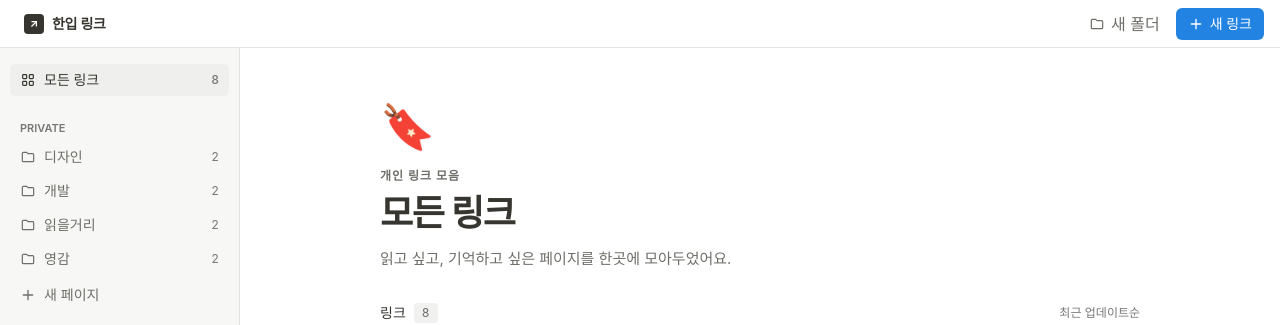
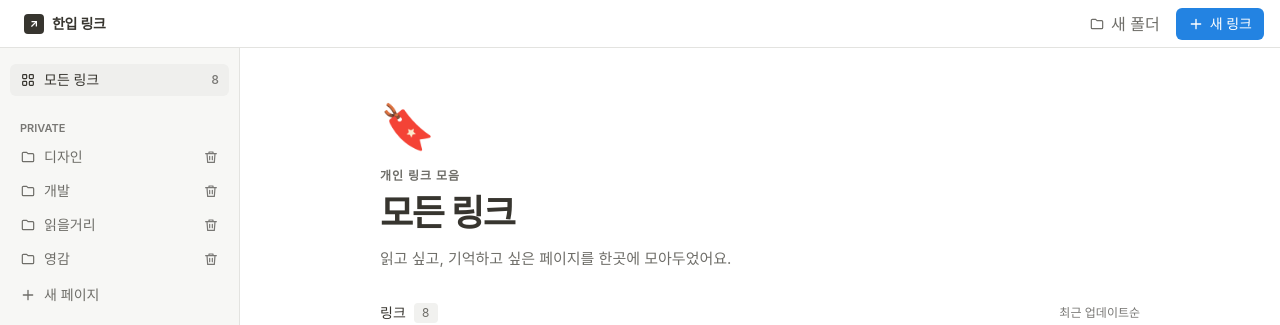
Before and after one commit to Choongsub/onbite-link, a Next.js app: page / in a window 1280 px wide. Shown: the top 325 px of the page. Built offline with nearby package versions, Linux system fonts and the light colour scheme.

Commit message:
폴더 기능 삭제

```diff
--- a/app/globals.css
+++ b/app/globals.css
@@ -16,6 +16,9 @@
   --focus: rgba(35, 131, 226, 0.28);
   --overlay: rgba(29, 29, 31, 0.36);
   --dialog-shadow: 0 18px 60px rgba(0, 0, 0, 0.16);
+  --danger: #ff3b30;
+  --danger-hover: #e83228;
+  --danger-muted: #fff1f0;
 }
 
 * {
@@ -53,6 +56,7 @@ a {
 .nav-item,
 .utility-button,
 .primary-button,
+.danger-button,
 .link-card,
 .icon-button,
 .text-action {
@@ -67,6 +71,27 @@ a {
   animation: dialog-enter 180ms ease-out;
 }
 
+.folder-delete-button {
+  opacity: 0;
+  pointer-events: none;
+  transition: opacity 150ms ease, background-color 150ms ease, color 150ms ease;
+}
+
+.folder-count {
+  transition: opacity 150ms ease;
+}
+
+.folder-row:hover .folder-delete-button,
+.folder-row:focus-within .folder-delete-button {
+  opacity: 1;
+  pointer-events: auto;
+}
+
+.folder-row:hover .folder-count,
+.folder-row:focus-within .folder-count {
+  opacity: 0;
+}
+
 .brand-link:hover,
 .nav-item:hover,
 .utility-button:hover,
@@ -77,6 +102,15 @@ a {
 
 .primary-button:hover {
   background: var(--accent-hover);
+}
+
+.danger-button:hover {
+  background: var(--danger-hover);
+}
+
+.folder-delete-button:hover {
+  background: var(--danger-muted);
+  color: var(--danger);
 }
 
 .secondary-button:hover {
@@ -126,3 +160,14 @@ a {
     animation: none;
   }
 }
+
+@media (hover: none) {
+  .folder-delete-button {
+    opacity: 1;
+    pointer-events: auto;
+  }
+
+  .folder-count {
+    opacity: 0;
+  }
+}
--- a/components/BookmarkDashboard.tsx
+++ b/components/BookmarkDashboard.tsx
@@ -1,12 +1,14 @@
 "use client";
 
 import { useState } from "react";
+import { useRouter } from "next/navigation";
 import { getFolder, getFolders, initialBookmarks } from "./bookmarkData";
 import Header from "./Header";
 import LinkGrid from "./LinkGrid";
 import Sidebar, { type Folder } from "./Sidebar";
 
 export default function BookmarkDashboard({ activeFolderId = "ALL" }: { activeFolderId?: string }) {
+  const router = useRouter();
   const [folders, setFolders] = useState<Folder[]>(() => getFolders(initialBookmarks));
   const activeFolder = getFolder(activeFolderId);
   const activeFolderName = activeFolder?.name ?? "ALL";
@@ -34,7 +36,15 @@ export default function BookmarkDashboard({ activeFolderId = "ALL" }: { activeFo
         }}
       />
       <div className="lg:flex lg:min-h-[calc(100vh-48px)]">
-        <Sidebar folders={folders} activeFolderId={activeFolderId} total={initialBookmarks.length} />
+        <Sidebar
+          folders={folders}
+          activeFolderId={activeFolderId}
+          total={initialBookmarks.length}
+          onDeleteFolder={(folderId) => {
+            setFolders((current) => current.filter((folder) => folder.id !== folderId));
+            if (activeFolderId === folderId) router.push("/");
+          }}
+        />
         <main id="main" className="min-w-0 flex-1 px-6 pb-16 pt-10 sm:px-10 lg:px-16 lg:pt-14">
           <div className="mx-auto max-w-[760px]">
             <div className="mb-8">
--- /dev/null
+++ b/components/DeleteFolderDialog.tsx
@@ -0,0 +1,83 @@
+"use client";
+
+import { useEffect, useRef } from "react";
+import { CloseIcon, TrashIcon } from "./icons";
+import type { Folder } from "./Sidebar";
+
+type Props = {
+  folder: Folder;
+  onCancel: () => void;
+  onConfirm: () => void;
+};
+
+export default function DeleteFolderDialog({ folder, onCancel, onConfirm }: Props) {
+  const confirmButtonRef = useRef<HTMLButtonElement>(null);
+
+  useEffect(() => {
+    confirmButtonRef.current?.focus();
+
+    const handleKeyDown = (event: KeyboardEvent) => {
+      if (event.key === "Escape") onCancel();
+    };
+
+    window.addEventListener("keydown", handleKeyDown);
+    return () => window.removeEventListener("keydown", handleKeyDown);
+  }, [onCancel]);
+
+  return (
+    <div
+      className="dialog-backdrop fixed inset-0 z-50 grid place-items-center bg-[var(--overlay)] px-5"
+      onMouseDown={(event) => {
+        if (event.target === event.currentTarget) onCancel();
+      }}
+    >
+      <section
+        role="alertdialog"
+        aria-modal="true"
+        aria-labelledby="delete-folder-title"
+        aria-describedby="delete-folder-description"
+        className="dialog-panel w-full max-w-[400px] rounded-2xl border border-[var(--border)] bg-[var(--surface)] p-6 shadow-[var(--dialog-shadow)]"
+      >
+        <div className="flex items-start justify-between gap-4">
+          <div className="grid size-10 shrink-0 place-items-center rounded-full bg-[var(--danger-muted)] text-[var(--danger)]">
+            <TrashIcon className="size-5" />
+          </div>
+          <button
+            type="button"
+            className="icon-button focus-ring grid size-8 shrink-0 place-items-center rounded-full text-[var(--text-sub)]"
+            onClick={onCancel}
+            aria-label="모달 닫기"
+          >
+            <CloseIcon className="size-4" />
+          </button>
+        </div>
+
+        <h2 id="delete-folder-title" className="mt-5 text-xl font-semibold tracking-[-0.025em]">
+          폴더를 삭제할까요?
+        </h2>
+        <p id="delete-folder-description" className="mt-2 text-sm leading-6 text-[var(--text-sub)]">
+          <strong className="font-semibold text-[var(--text)]">{folder.name}</strong> 폴더가 사이드바에서 삭제됩니다.
+          이 작업은 되돌릴 수 없습니다.
+        </p>
+
+        <div className="mt-6 flex justify-end gap-2">
+          <button
+            type="button"
+            className="secondary-button focus-ring h-10 rounded-full px-4 text-sm font-medium text-[var(--text-sub)]"
+            onClick={onCancel}
+          >
+            취소
+          </button>
+          <button
+            ref={confirmButtonRef}
+            type="button"
+            className="danger-button focus-ring h-10 rounded-full bg-[var(--danger)] px-5 text-sm font-medium text-white"
+            onClick={onConfirm}
+          >
+            삭제
+          </button>
+        </div>
+      </section>
+    </div>
+  );
+}
--- a/components/Sidebar.tsx
+++ b/components/Sidebar.tsx
@@ -1,10 +1,15 @@
+"use client";
+
 import Link from "next/link";
-import { FolderIcon, GridIcon, PlusIcon } from "./icons";
+import { useState } from "react";
+import DeleteFolderDialog from "./DeleteFolderDialog";
+import { FolderIcon, GridIcon, PlusIcon, TrashIcon } from "./icons";
 
 export type Folder = { id: string; name: string; count: number; color: string };
-type Props = { folders: Folder[]; activeFolderId: string; total: number };
+type Props = { folders: Folder[]; activeFolderId: string; total: number; onDeleteFolder?: (folderId: string) => void };
 
-export default function Sidebar({ folders, activeFolderId, total }: Props) {
+export default function Sidebar({ folders, activeFolderId, total, onDeleteFolder }: Props) {
+  const [folderToDelete, setFolderToDelete] = useState<Folder | null>(null);
   const itemClass = (selected: boolean) =>
     `nav-item focus-ring flex w-full items-center gap-2 rounded-md px-2.5 py-1.5 text-left text-sm ${
       selected
@@ -22,11 +27,23 @@ export default function Sidebar({ folders, activeFolderId, total }: Props) {
         </Link>
         <p className="mb-1 mt-6 hidden px-2.5 text-[11px] font-semibold text-[var(--text-faint)] lg:block">PRIVATE</p>
         {folders.map((folder) => (
-          <Link key={folder.id} href={`/foler/${folder.id}`} aria-current={activeFolderId === folder.id ? "page" : undefined} className={`${itemClass(activeFolderId === folder.id)} min-w-fit lg:min-w-0`}>
-            <FolderIcon className="size-4 shrink-0" />
-            <span className="flex-1">{folder.name}</span>
-            <span className="text-xs tabular-nums text-[var(--text-faint)]">{folder.count}</span>
-          </Link>
+          <div key={folder.id} className={`${onDeleteFolder ? "folder-row" : ""} relative min-w-fit lg:min-w-0`}>
+            <Link href={`/foler/${folder.id}`} aria-current={activeFolderId === folder.id ? "page" : undefined} className={`${itemClass(activeFolderId === folder.id)} ${onDeleteFolder ? "pr-10" : ""}`}>
+              <FolderIcon className="size-4 shrink-0" />
+              <span className="min-w-0 flex-1 truncate">{folder.name}</span>
+              <span className="folder-count text-xs tabular-nums text-[var(--text-faint)]">{folder.count}</span>
+            </Link>
+            {onDeleteFolder ? (
+              <button
+                type="button"
+                className="folder-delete-button focus-ring absolute right-1 top-1/2 grid size-7 -translate-y-1/2 place-items-center rounded-md text-[var(--text-faint)]"
+                onClick={() => setFolderToDelete(folder)}
+                aria-label={`${folder.name} 폴더 삭제`}
+              >
+                <TrashIcon className="size-4" />
+              </button>
+            ) : null}
+          </div>
         ))}
       </nav>
       <Link href="/new" className="utility-button focus-ring mt-1 hidden w-full items-center gap-2 rounded-md px-2.5 py-1.5 text-sm text-[var(--text-sub)] lg:flex">
@@ -36,6 +53,16 @@ export default function Sidebar({ folders, activeFolderId, total }: Props) {
         <p className="text-xs font-medium text-[var(--text-sub)]">정리 팁</p>
         <p className="mt-1 text-xs leading-5 text-[var(--text-faint)]">다시 찾을 링크만 남겨두면 목록이 더 선명해져요.</p>
       </div>
+      {folderToDelete ? (
+        <DeleteFolderDialog
+          folder={folderToDelete}
+          onCancel={() => setFolderToDelete(null)}
+          onConfirm={() => {
+            onDeleteFolder?.(folderToDelete.id);
+            setFolderToDelete(null);
+          }}
+        />
+      ) : null}
     </aside>
   );
 }
--- a/components/icons.tsx
+++ b/components/icons.tsx
@@ -25,3 +25,7 @@ export function ArrowIcon(props: IconProps) {
 export function CloseIcon(props: IconProps) {
   return <svg viewBox="0 0 24 24" fill="none" stroke="currentColor" strokeWidth="2" strokeLinecap="round" aria-hidden="true" {...props}><path d="m6 6 12 12M18 6 6 18" /></svg>;
 }
+
+export function TrashIcon(props: IconProps) {
+  return <svg viewBox="0 0 24 24" fill="none" stroke="currentColor" strokeWidth="1.8" strokeLinecap="round" strokeLinejoin="round" aria-hidden="true" {...props}><path d="M4 7h16M9 7V4.5h6V7m3 0-1 13H7L6 7m4 4v5m4-5v5" /></svg>;
+}
```
Also changed, not shown: 2 other files (tests, documents, lock files or other folders).
